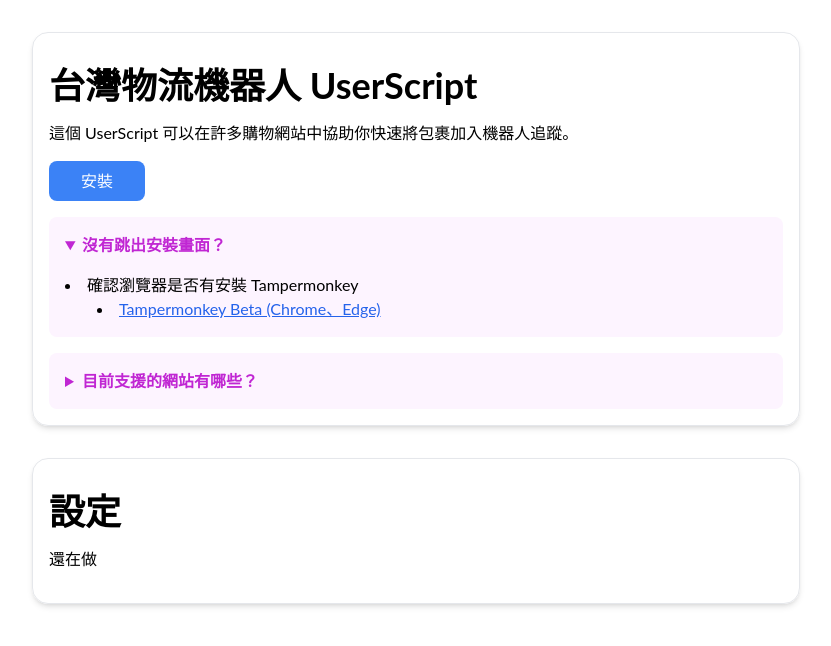
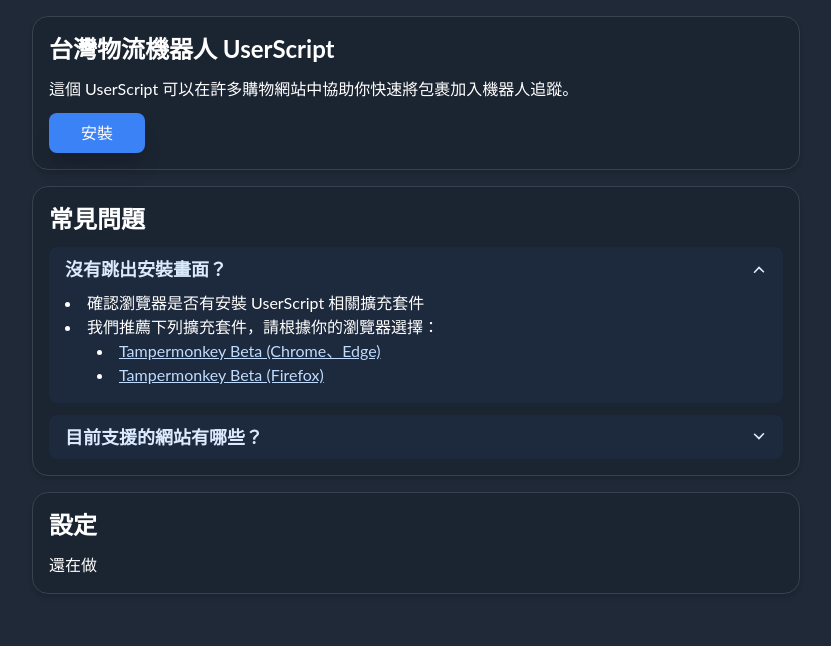
Before and after one commit to tasi788/TaiwanDeliveryPlugins, a React (Vite) app in the folder frontend/: page / in a window 1280 px wide. Both pictures are taken after a click on the heading "沒有跳出安裝畫面？". Shown: the top 646 px of the page, without its empty margins (224-1055 px from the left). Built offline with nearby package versions, Linux system fonts and the light colour scheme.

Commit message:
updated webpage

```diff
--- a/frontend/index.html
+++ b/frontend/index.html
@@ -8,7 +8,7 @@
   <title>台灣物流機器人</title>
 </head>
 
-<body>
+<body class="bg-gray-800 text-white">
   <div id="root"></div>
   <script type="module" src="/src/main.jsx"></script>
 </body>
--- a/frontend/src/App.jsx
+++ b/frontend/src/App.jsx
@@ -1,8 +1,11 @@
+import Box from "./components/Box";
+import Title from "./components/Title";
+import Details from "./components/Details";
 function App() {
   return (
     <>
-      <div className="container mt-8 flex flex-col gap-4 items-start rounded-[1rem] shadow-md p-4 pt-8 border border-gray-200">
-        <h1 className="text-4xl font-bold">台灣物流機器人 UserScript</h1>
+      <Box>
+        <Title>台灣物流機器人 UserScript</Title>
         <p>
           這個 UserScript 可以在許多購物網站中協助你快速將包裹加入機器人追蹤。
         </p>
@@ -10,44 +13,50 @@ function App() {
           href="https://github.com/tasi788/TaiwanDeliveryPlugins/raw/main/userscript/taiwan-delivery.user.js"
           target="_blank"
           rel="noreferrer"
-          className="inline-block px-8 py-2 bg-blue-500 text-white rounded-[.5em] hover:bg-blue-600"
+          className="inline-block px-8 py-2 bg-blue-500 text-white rounded-[.5em] hover:bg-blue-600 shadow-xl"
         >
           安裝
         </a>
-        <details className="bg-fuchsia-50 rounded-[.5em] w-full">
-          <summary className="text-fuchsia-600 font-bold cursor-pointer p-4">
-            沒有跳出安裝畫面？
-          </summary>
-          <ul className="list-disc list-inside p-4 pt-0">
+      </Box>
+
+      <Box>
+        <Title>常見問題</Title>
+        <Details title="沒有跳出安裝畫面？">
+          <ul className="list-disc list-inside">
+            <li>確認瀏覽器是否有安裝 UserScript 相關擴充套件</li>
             <li>
-              確認瀏覽器是否有安裝 Tampermonkey
+              我們推薦下列擴充套件，請根據你的瀏覽器選擇：
               <ul className="list-disc list-inside pl-8">
                 <li>
                   <a
                     href="https://chrome.google.com/webstore/detail/gcalenpjmijncebpfijmoaglllgpjagf"
-                    className="text-blue-600 underline hover:opacity-75 active:opacity-50"
+                    className="text-blue-200 underline hover:opacity-75 active:opacity-50"
                   >
                     Tampermonkey Beta (Chrome、Edge)
+                  </a>
+                </li>
+                <li>
+                  <a
+                    href="https://firefox.tampermonkey.net/firefox-current-beta.xpi"
+                    className="text-blue-200 underline hover:opacity-75 active:opacity-50"
+                  >
+                    Tampermonkey Beta (Firefox)
                   </a>
                 </li>
               </ul>
             </li>
           </ul>
-        </details>
-        <details className="bg-fuchsia-50 rounded-[0.5em] w-full">
-          <summary className="text-fuchsia-600 font-bold cursor-pointer p-4">
-            目前支援的網站有哪些？
-          </summary>
-          <ul className="list-disc list-inside  p-4 pt-0">
-            <li>PChome 24h</li>
+        </Details>
+        <Details title="目前支援的網站有哪些？">
+          <ul className="list-disc list-inside">
+            <li>PChome 24h（不支援部分貨運商）</li>
           </ul>
-        </details>
-      </div>
-
-      <div className="container mt-8 flex flex-col gap-4  items-start rounded-[1rem] shadow-md p-4 py-8 border border-gray-200">
-        <h1 className="text-4xl font-bold">設定</h1>
+        </Details>
+      </Box>
+      <Box>
+        <Title>設定</Title>
         <div>還在做</div>
-      </div>
+      </Box>
     </>
   );
 }
--- /dev/null
+++ b/frontend/src/components/Box.jsx
@@ -0,0 +1,7 @@
+export default function Box({ children }) {
+  return (
+    <div className="container mt-4 flex flex-col gap-3 items-start rounded-[1rem] shadow-md p-4 border border-gray-700 bg-gray-900 bg-opacity-30">
+      {children}
+    </div>
+  );
+}
--- /dev/null
+++ b/frontend/src/components/Details.jsx
@@ -0,0 +1,21 @@
+export default function Details({ children, title }) {
+  return (
+    <details className="bg-blue-500 bg-opacity-5 rounded-[.5em] w-full group">
+      <summary class="text-blue-100 font-bold py-2 px-4 rounded cursor-pointer flex items-center justify-between">
+        <div className="text-lg">{title}</div>
+        <svg
+          class="w-4 h-4 transform group-open:rotate-180 transition-transform"
+          viewBox="0 0 20 20"
+          fill="currentColor"
+        >
+          <path
+            fill-rule="evenodd"
+            clip-rule="evenodd"
+            d="M10 13.586L3.707 7.293a1 1 0 011.414-1.414L10 10.172l4.879-4.879a1 1 0 111.414 1.414L10 13.586z"
+          />
+        </svg>
+      </summary>
+      <div className="p-4 pt-0">{children}</div>
+    </details>
+  );
+}
--- /dev/null
+++ b/frontend/src/components/Title.jsx
@@ -0,0 +1,3 @@
+export default function Title({ children }) {
+  return <h1 className="text-2xl font-bold">{children}</h1>;
+}
```
